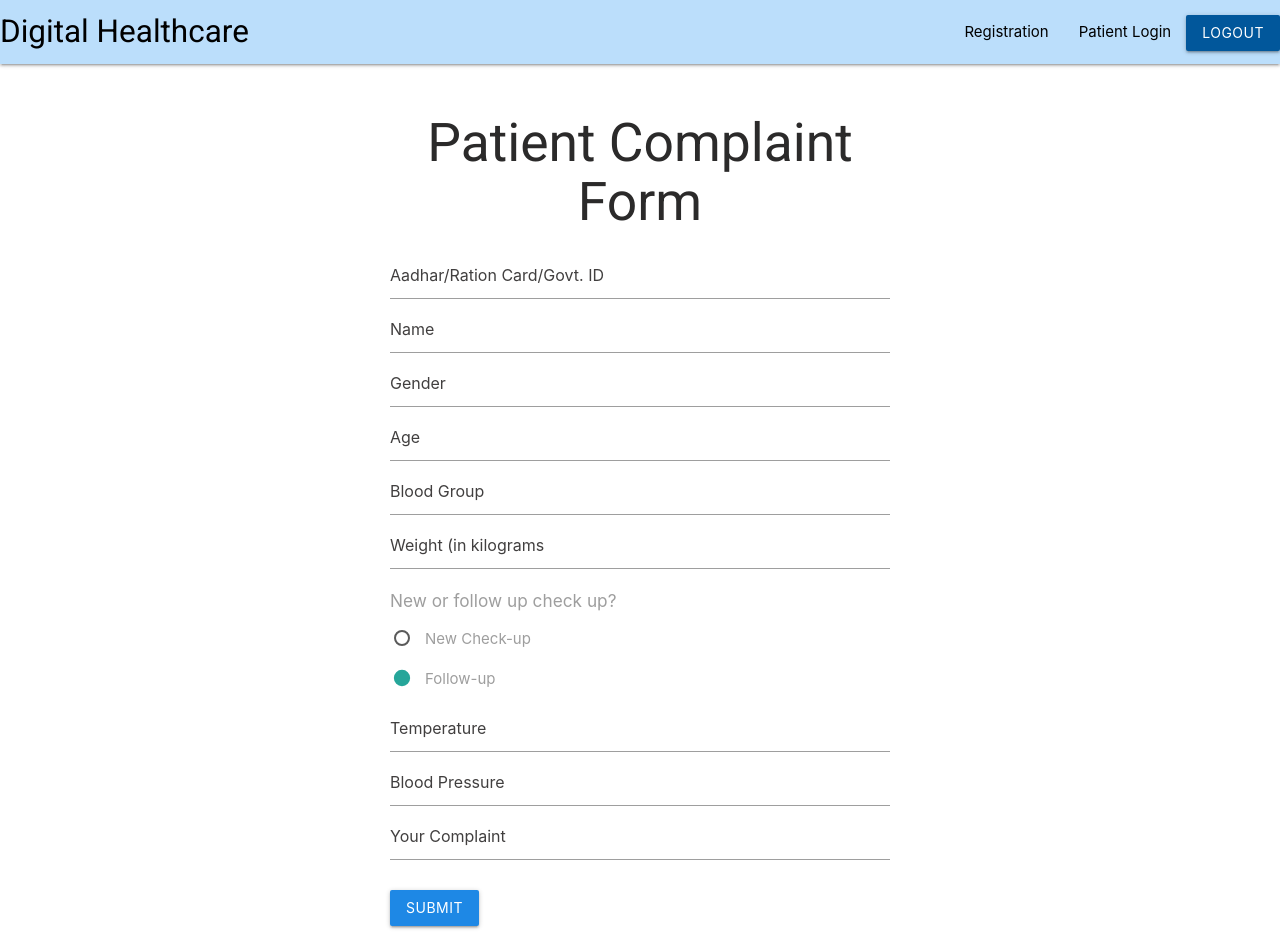
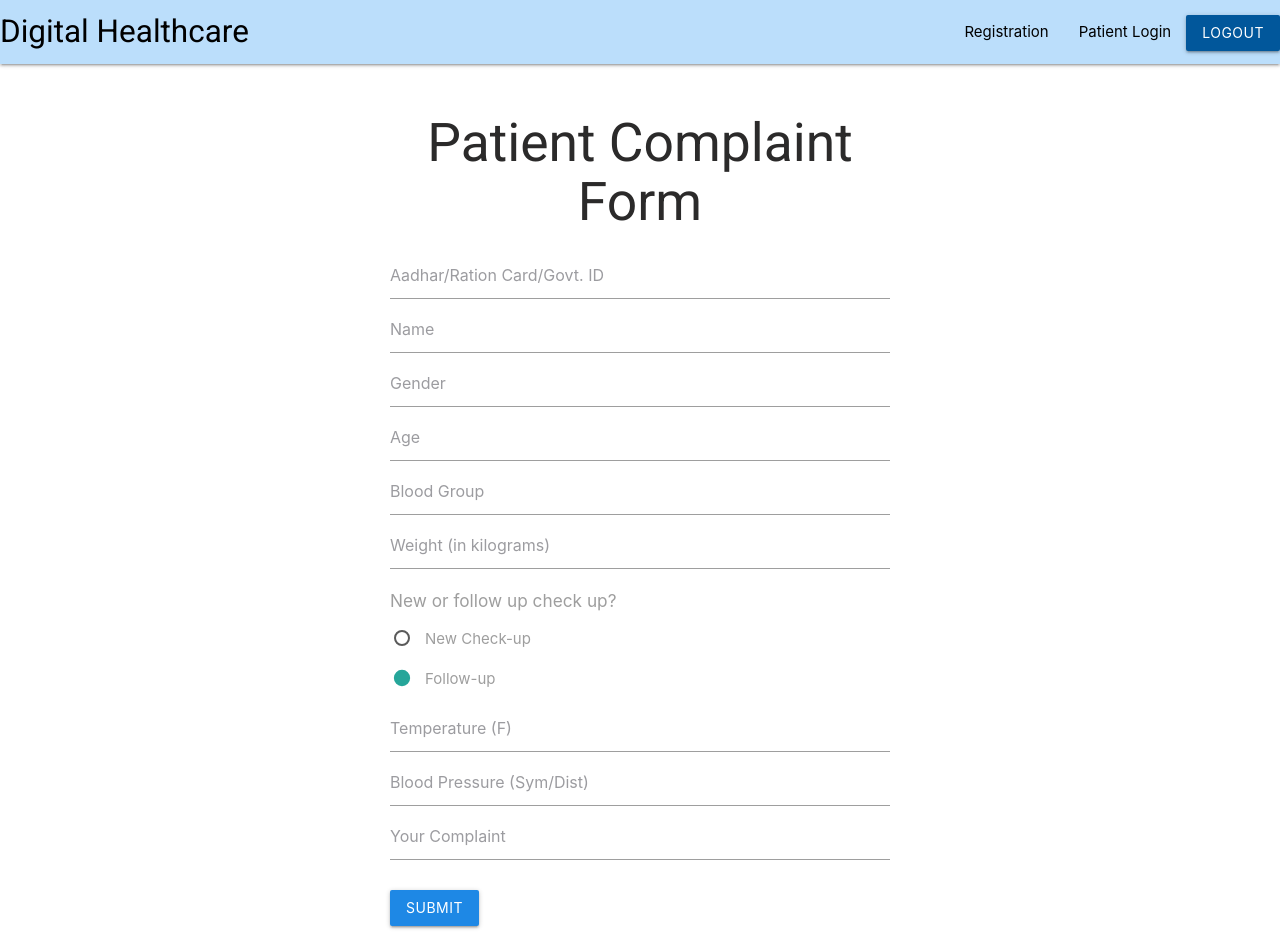
Before and after one commit to Loganzi/SIH_Patient_Side, a React (Create React App) app in the folder client/: page /pcomplaint in a window 1280 px wide. Built offline with nearby package versions, Linux system fonts and the light colour scheme; sample sign-in values are in the browser's storage.

Commit message:
some formatting edits

```diff
--- a/client/src/App.css
+++ b/client/src/App.css
@@ -64,6 +64,6 @@ h2 {
   cursor: pointer;
 }
 ::placeholder {
-  color: rgb(65, 63, 63);
+  color: rgb(156, 156, 160);
   opacity: 1;
 }
--- a/client/src/components/screens/pComplaint.js
+++ b/client/src/components/screens/pComplaint.js
@@ -103,7 +103,7 @@ const Complaint = () => {
         /> */}
         <input
           type="number"
-          placeholder="Weight (in kilograms"
+          placeholder="Weight (in kilograms)"
           value={weight}
           onChange={(e) => setWeight(e.target.value)}
         />
@@ -141,13 +141,13 @@ const Complaint = () => {
 
         <input
           type="text"
-          placeholder="Temperature"
+          placeholder="Temperature (F)"
           value={temperature}
           onChange={(e) => setTemp(e.target.value)}
         />
         <input
           type="text"
-          placeholder="Blood Pressure"
+          placeholder="Blood Pressure (Sym/Dist)"
           value={BP}
           onChange={(e) => setBP(e.target.value)}
         />
```
Also changed, not shown: 1 other file (tests, documents, lock files or other folders).
